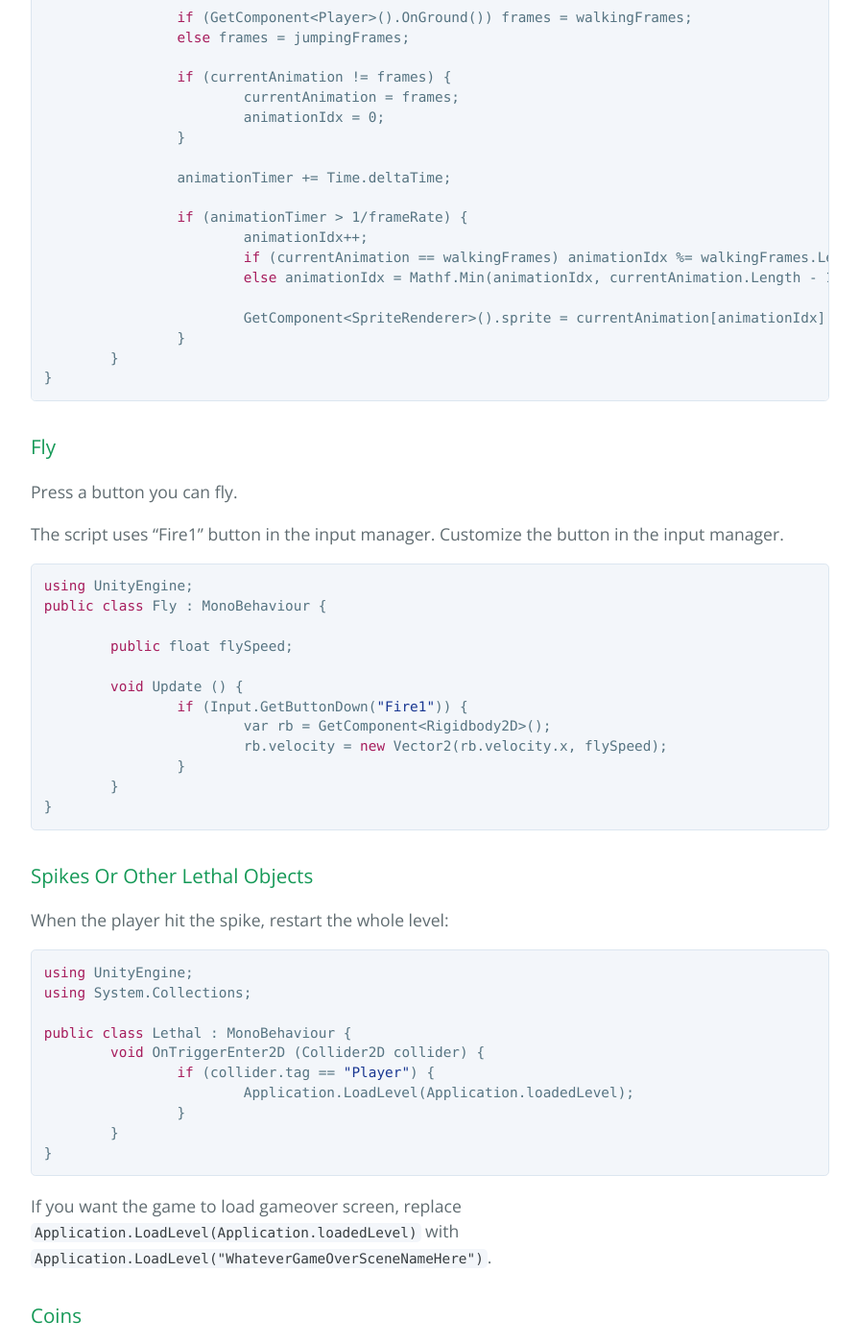
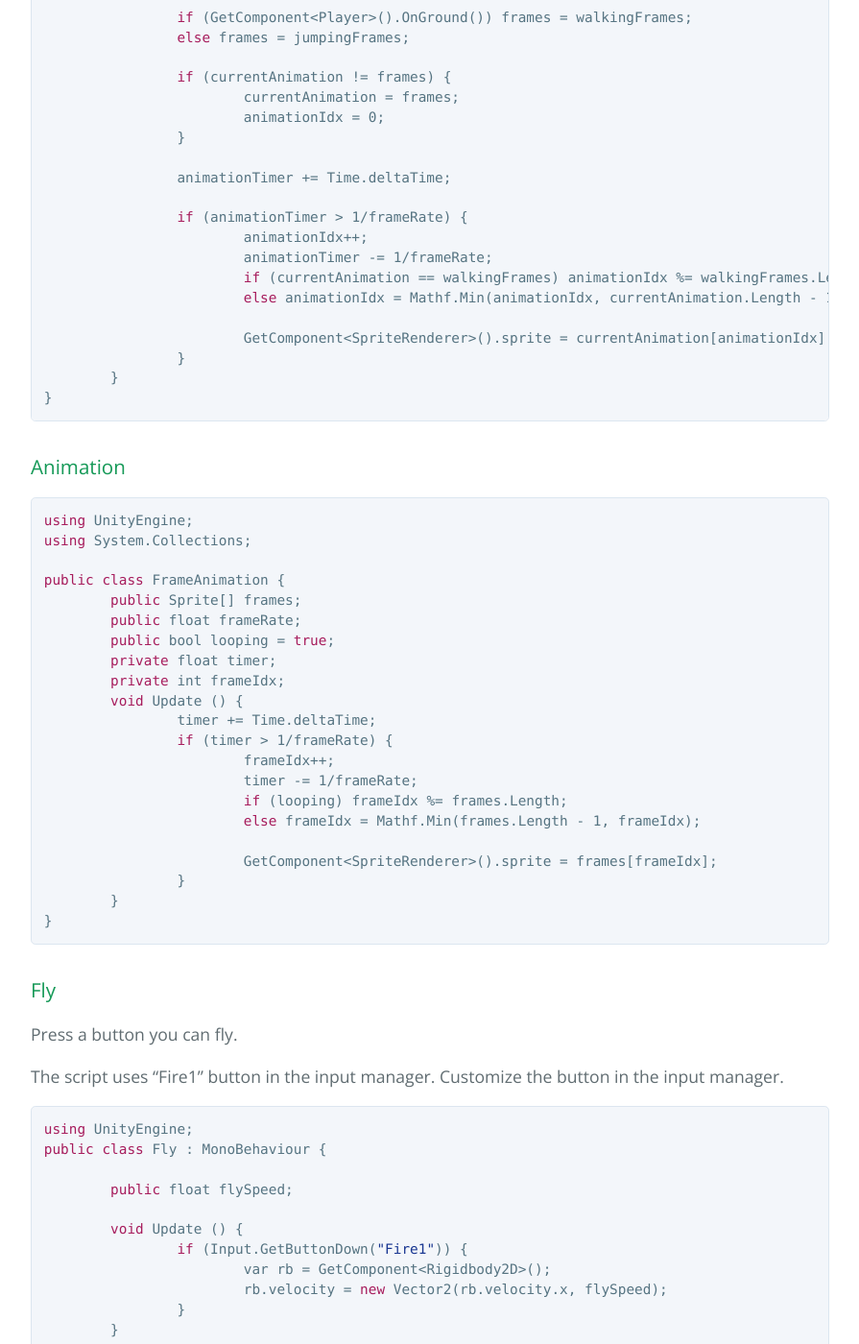
Before and after one commit to ladace/unity-code-snippets, a Jekyll site: the page built from platformer.md, in a window 1280 px wide and 1400 px high, scrolled down 2392 px. Shown: the whole window at 96% size, without its empty margins (192-1087 px from the left). Built offline with Jekyll 4.4.1, drawn with Linux system fonts in a browser that asks for light colours; Markdown is read by kramdown in place of the engine named in the settings.

Commit message:
Update platformer.md

````diff
--- a/platformer.md
+++ b/platformer.md
@@ -103,6 +103,7 @@ public class PlayerAnimation : MonoBehaviour {
 
 		if (animationTimer > 1/frameRate) {
 			animationIdx++;
+			animationTimer -= 1/frameRate;
 			if (currentAnimation == walkingFrames) animationIdx %= walkingFrames.Length;
 			else animationIdx = Mathf.Min(animationIdx, currentAnimation.Length - 1);
 
@@ -111,7 +112,31 @@ public class PlayerAnimation : MonoBehaviour {
 	}
 }
 ```
+### Animation
 
+```csharp
+using UnityEngine;
+using System.Collections;
+
+public class FrameAnimation {
+	public Sprite[] frames;
+	public float frameRate;
+	public bool looping = true;
+	private float timer;
+	private int frameIdx;
+	void Update () {
+		timer += Time.deltaTime;
+		if (timer > 1/frameRate) {
+			frameIdx++;
+			timer -= 1/frameRate;
+			if (looping) frameIdx %= frames.Length;
+			else frameIdx = Mathf.Min(frames.Length - 1, frameIdx);
+
+			GetComponent<SpriteRenderer>().sprite = frames[frameIdx];
+		}
+	}
+}
+```
 ### Fly
 
 Press a button you can fly.
````
